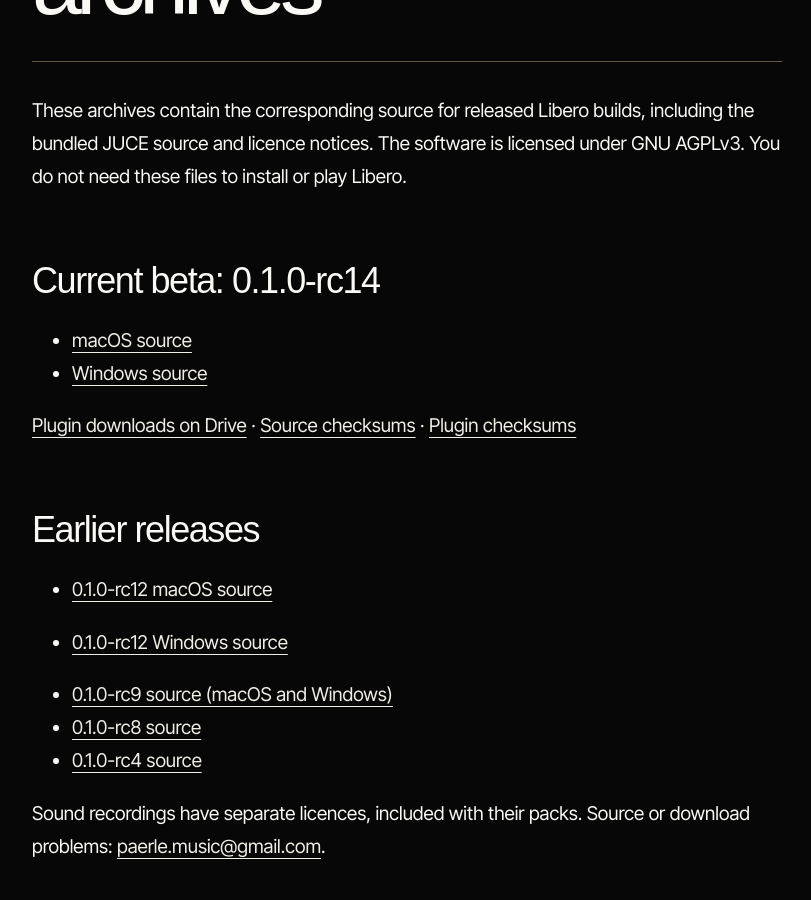
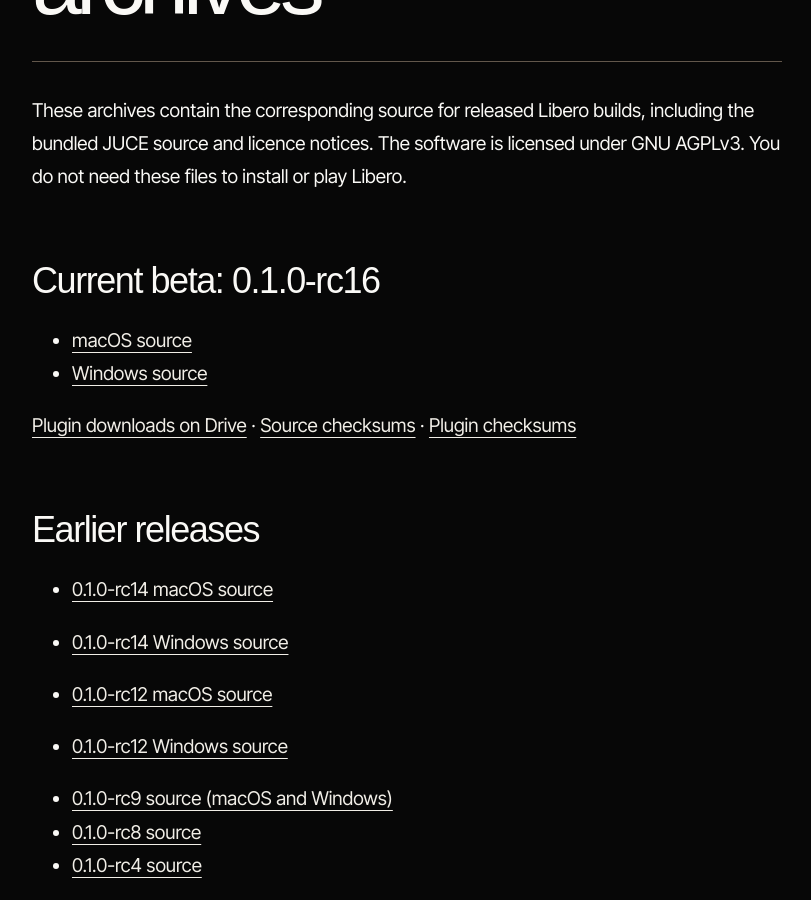
Before and after one commit to MarioPaerle/Mariopaerle.github.io, a Jekyll site: the page built from libero-source.md, in a window 1280 px wide and 900 px high, scrolled down 367 px. Shown: the whole window, without its empty margins (233-1044 px from the left). Built offline with Jekyll 4.4.1, drawn with Linux system fonts in a browser that asks for light colours.

Commit message:
Publish corresponding rc16 source archives

```diff
--- a/libero-source.md
+++ b/libero-source.md
@@ -6,14 +6,17 @@
 
 These archives contain the corresponding source for released Libero builds, including the bundled JUCE source and licence notices. The software is licensed under GNU AGPLv3. You do not need these files to install or play Libero.
 
-## Current beta: 0.1.0-rc14
+## Current beta: 0.1.0-rc16
 
-- [macOS source](/downloads/libero-source/Libero-0.1.0-rc14-macOS-source.tar.gz)
-- [Windows source](/downloads/libero-source/Libero-0.1.0-rc14-Windows-source.tar.gz)
+- [macOS source](/downloads/libero-source/Libero-0.1.0-rc16-macOS-source.tar.gz)
+- [Windows source](/downloads/libero-source/Libero-0.1.0-rc16-Windows-source.tar.gz)
 
 [Plugin downloads on Drive](https://drive.google.com/drive/folders/1o06ajqFQ5Xg6Qt3SHa7nXkVN21D4fS2B) · [Source checksums](/downloads/libero-source/SHA256SUMS) · [Plugin checksums](/downloads/libero-source/PLUGIN-SHA256SUMS)
 
 ## Earlier releases
+
+- [0.1.0-rc14 macOS source](/downloads/libero-source/Libero-0.1.0-rc14-macOS-source.tar.gz)
+- [0.1.0-rc14 Windows source](/downloads/libero-source/Libero-0.1.0-rc14-Windows-source.tar.gz)
 
 - [0.1.0-rc12 macOS source](/downloads/libero-source/Libero-0.1.0-rc12-macOS-source.tar.gz)
 - [0.1.0-rc12 Windows source](/downloads/libero-source/Libero-0.1.0-rc12-Windows-source.tar.gz)
```
Also changed, not shown: 3 other files.
